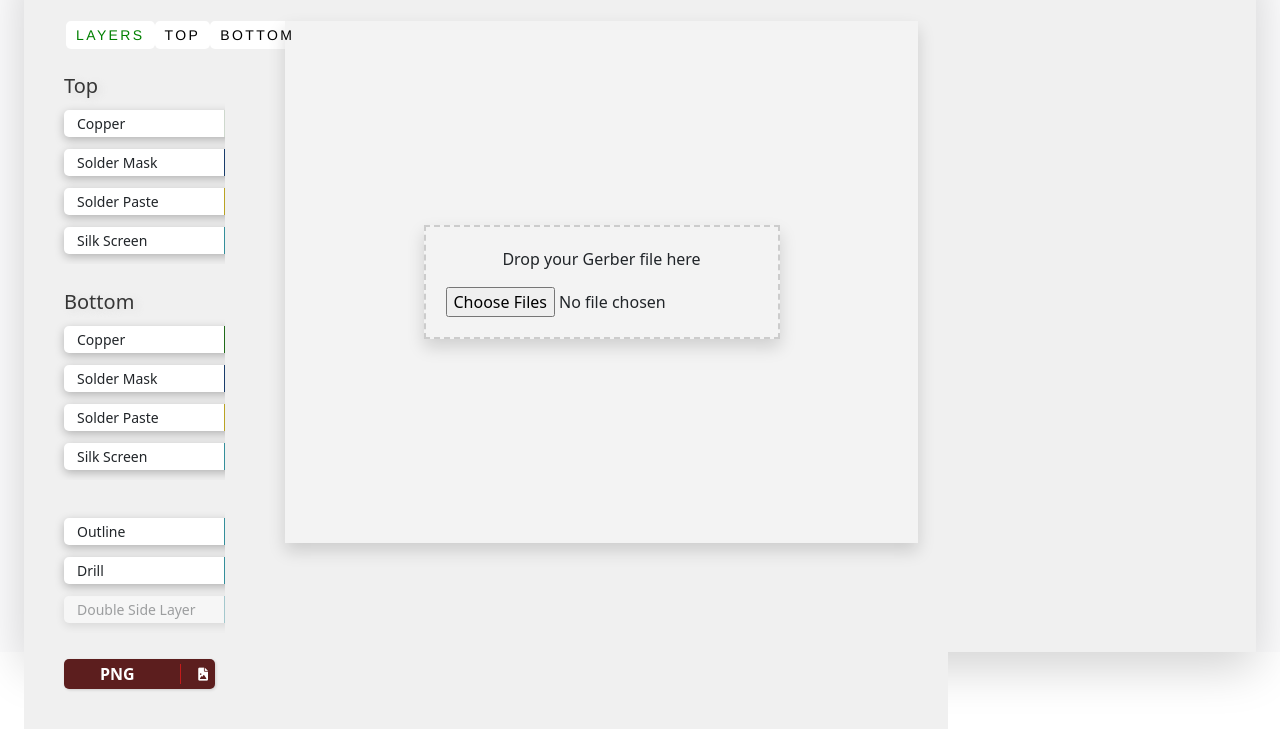
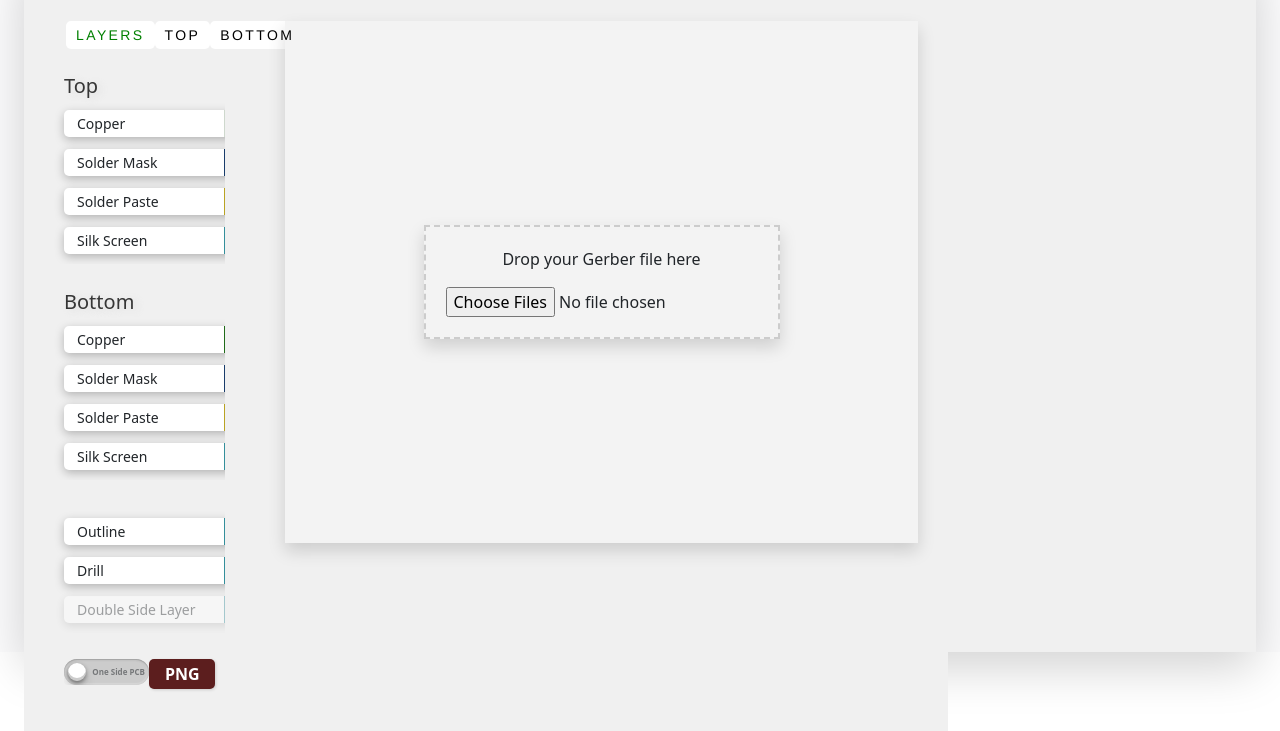
Before and after one commit to MidlajN/GerberViewer, a website built with Vite: page index.html in a window 1280 px wide. Shown: the part 124-855 px from the top of the page. Built offline with nearby package versions, Linux system fonts and the light colour scheme.

Commit message:
PCB Button ;

```diff
--- a/index.html
+++ b/index.html
@@ -140,8 +140,17 @@
                 </li>
               </ol>
 
-              <div style="display: flex;justify-content: end;padding:10px;">
-                <button class="noselect" id="renderButton"><span class='text'>PNG</span><span class="icon">Export <i class="fa-solid fa-file-image" style="color: #ffffff;padding-right: 12px;padding-left: 5px;"></i></span>&nbsp;</button>
+              <div style="display: flex;justify-content: space-between;padding:10px;">
+                <div >
+                  <label class="sideToggle">
+                    <input type="checkbox">
+                    <div class="slider">
+                      <span class="oneSide">One Side PCB</span>
+                      <span class="twoSide">Two Side PCB</span>
+                    </div>
+                  </label>
+                </div>
+                <button class="noselect" id="renderButton"><span class='text'>PNG</span><span class="icon"><i class="fa-solid fa-download fa-sm"></i></span></button>
               </div>
             </div>
 
--- a/style.css
+++ b/style.css
@@ -440,7 +440,7 @@ transition: opacity 0.5s ease-in-out;
 
 .noselect {
 
-width: 160px;
+width: 100px;
 height: 30px;
 cursor: pointer;
 display: flex;
@@ -451,6 +451,7 @@ border-radius: 5px;
 box-shadow: 1px 1px 3px rgba(0,0,0,0.15);
 background: #5c1e1e;
 overflow: hidden;
+/* text-align: center; */
 }
 
 .noselect, .noselect span {
@@ -458,12 +459,17 @@ transition: 700ms cubic-bezier(0.27, -0.66, 0.73, 1.61);
 }
 
 .noselect .text {
-transform: translateX(30px);
+transform: translateX(10px);
 color: white;
 font-weight: bold;
 }
+.noselect .icon {
+  transform: translateX(40px);
+  color: white;
+  opacity: 0;
+}
 
-.noselect .icon {
+/* .noselect .icon {
 color: transparent;
 font-weight: bold;
 font-size: 13px;
@@ -476,32 +482,38 @@ display: flex;
 align-items: center;
 justify-content: end;
 overflow: hidden;
-}
+} */
 
 
 
 .noselect:hover {
-background: #1f0c0c;
-transform: scale(1.1);
-margin-right: 10px;
+/* background: #1f0c0c; */
+box-shadow: rgba(0, 0, 0, 0.19) 0px 10px 20px, rgba(0, 0, 0, 0.23) 0px 6px 6px;
+/* transform: scale(1.1); */
+/* margin-right: 10px; */
+}
+.noselect:hover .icon {
+  transform: translate(30px);
+  opacity: 1;
+
 }
 
-.noselect:hover .text {
+/* .noselect:hover .text {
 color: transparent;
-}
+} */
 
-.noselect:hover .icon {
+/* .noselect:hover .icon {
 color: #ffffff;
 width: 150px;
 border-left: none;
 transform: translateX(0) scale(1.2);
 justify-content: center;
 
-}
-
+} */
+/*
 .noselect:focus {
 outline: none;
-}
+} */
 
 
 /* PNG Container */
@@ -554,3 +566,94 @@ background-color: #ffffff;
 color: #2a83b6;
 transform: scale(1.1);
 }
+
+/* ------------- Toggle Switch ---------------- */
+.sideToggle {
+  position: relative;
+  display: inline-block;
+  width: 85px;
+  height: 26px;
+  overflow: hidden;
+  border-radius: 4px;
+}
+
+.sideToggle input {
+  opacity: 0;
+  width: 0;
+  height: 0;
+}
+.sideToggle .slider {
+  position: absolute;
+  cursor: pointer;
+  display: flex;
+  align-items: center;
+  top: 0;
+  left: 0;
+  right: 0;
+  bottom: 0;
+  background-color: #ccc;
+  -webkit-transition: .4s;
+  transition: .4s;
+  box-shadow: inset 0 0 0.0625em 0.125em rgba(255, 255, 255, 0.2), inset 0 0.0625em 0.125em rgba(0, 0, 0, 0.4);
+  border-radius: 100rem;
+}
+.sideToggle .slider .oneSide {
+  font-size: 8px;
+  position: absolute;
+  right: 4px;
+  font-weight: 600;
+  opacity: 0.5;
+  transition: 0.4s ease;
+}
+.sideToggle .slider .twoSide {
+  font-size: 8px;
+  position: absolute;
+  left: 4px;
+  font-weight: 600;
+  opacity: 0.5;
+  transition: 0.4s ease;
+  color: white;
+  transform: translateX(-59px);
+}
+
+
+
+
+.sideToggle .slider::before {
+  position: absolute;
+  content: "";
+  font-size: 10px;
+  color: black;
+  display: flex;
+  align-items: center;
+  justify-content: center;
+  text-align: center;
+  width: 18px;
+  height: 18px;
+  background-color: white;
+  border-radius: 4px;
+  top: 4px;
+  left: 4px;
+  -webkit-transition: .4s;
+  transition: .4s;
+  box-shadow:  rgba(0, 0, 0, 0.4) 0px 2px 4px, rgba(0, 0, 0, 0.3) 0px 7px 13px -3px, rgba(0, 0, 0, 0.2) 0px -3px 0px inset;;
+  border-radius: 50%;
+}
+input:checked + .slider {
+  background-color: #2196F3;
+  box-shadow: inset 0 0 10px 4px rgba(255, 255, 255, 0.2), inset 0 0.0625em 3px 0px rgba(0, 0, 0, 0.4)
+}
+
+input:checked + .slider:before {
+  -webkit-transform: translateX(59px);
+  -ms-transform: translateX(59px);
+  transform: translateX(59px);
+  box-shadow:rgba(0, 0, 0, 0.4) 0px 2px 4px, rgba(0, 0, 0, 0.3) 0px 7px 13px -3px, rgba(0, 0, 0, 0.2) 0px -3px 0px inset;
+}
+input:checked + .slider .oneSide {
+  transform: translateX(59px);
+}
+input:checked + .slider .twoSide {
+  transform: translateX(0px);
+  opacity: 1;
+}
```
